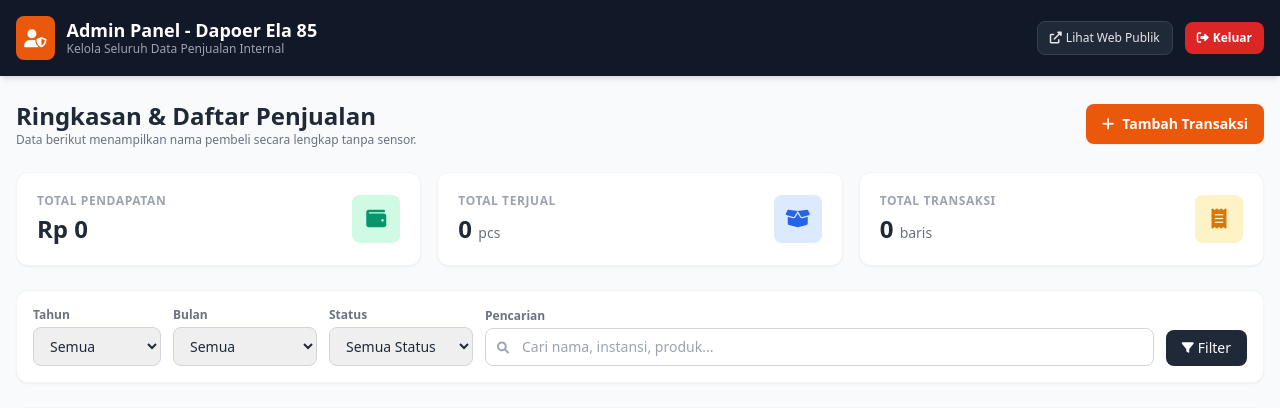
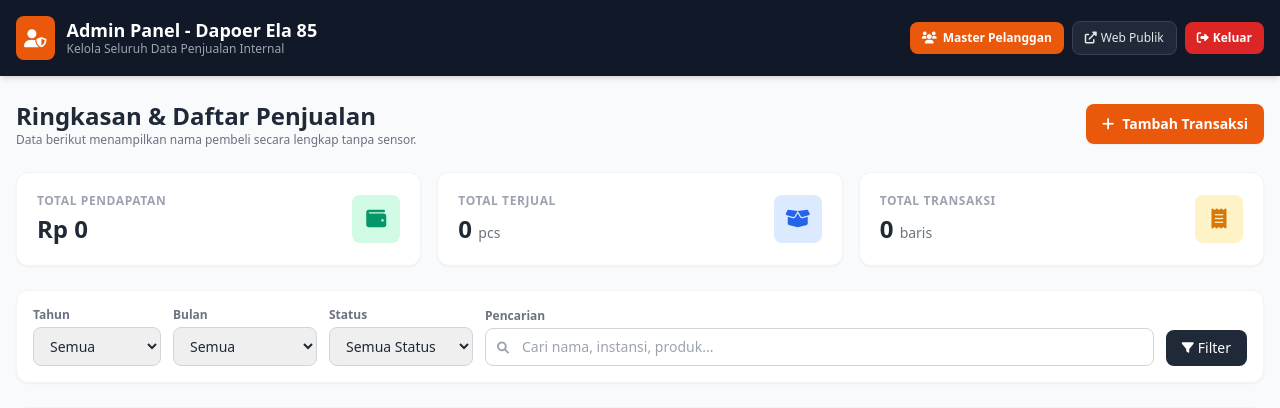
Before and after one commit to dapoerela85/demo, a PHP site: page /admin/index.php in a window 1280 px wide. Shown: the top 408 px of the page. Run offline with PHP 8.4, Linux system fonts and the light colour scheme; the visitor is signed in with stand-in values (Sample User, id 1); data that the repository does not hold is empty; some libraries are stand-ins or nearby versions.

Commit message:
Update index.php

```diff
--- a/admin/index.php
+++ b/admin/index.php
@@ -2,6 +2,7 @@
 // admin/index.php
 require_once __DIR__ . '/auth.php';
 
+// Handle Action Delete (Bisa hapus Single Item atau Hapus Seluruh Transaksi Tanggal Tersebut)
 if ($_SERVER['REQUEST_METHOD'] === 'POST' && isset($_POST['action']) && $_POST['action'] === 'delete') {
     $deleteId = $_POST['id'] ?? null;
     $deleteAllGroup = $_POST['delete_group'] ?? '0';
@@ -33,14 +34,16 @@ if ($_SERVER['REQUEST_METHOD'] === 'POST' && isset($_POST['action']) && $_POST['
     exit;
 }
 
-$year   = $_GET['year'] ?? '';
-$month  = $_GET['month'] ?? '';
+// Filter Parameters
+$year         = $_GET['year'] ?? '';
+$month        = $_GET['month'] ?? '';
 $statusFilter = $_GET['status'] ?? '';
-$search = trim($_GET['search'] ?? '');
-$page   = max(1, intval($_GET['page'] ?? 1));
-$limit  = 10;
-$offset = ($page - 1) * $limit;
+$search       = trim($_GET['search'] ?? '');
+$page         = max(1, intval($_GET['page'] ?? 1));
+$limit        = 10;
+$offset       = ($page - 1) * $limit;
 
+// Query Construction
 $whereClause = "WHERE 1=1";
 $params = [];
 
@@ -63,15 +66,18 @@ if (!empty($search)) {
     $params[':s3'] = "%{$search}%";
 }
 
+// Count Total Rows
 $countStmt = $pdo->prepare("SELECT COUNT(*) FROM penjualan {$whereClause}");
 $countStmt->execute($params);
 $totalRows = $countStmt->fetchColumn();
 $totalPages = max(1, ceil($totalRows / $limit));
 
+// Fetch Data Penjualan
 $dataStmt = $pdo->prepare("SELECT *, (harga_produk * jumlah) AS total_harga FROM penjualan {$whereClause} ORDER BY tgl DESC, id DESC LIMIT {$limit} OFFSET {$offset}");
 $dataStmt->execute($params);
 $salesData = $dataStmt->fetchAll();
 
+// Hitung jumlah item dalam transaksi yang sama (Multi-Item Indicator)
 $itemCountMap = [];
 if (!empty($salesData)) {
     $keys = array_map(function($r) {
@@ -87,6 +93,7 @@ if (!empty($salesData)) {
     }
 }
 
+// Summary
 $summaryStmt = $pdo->prepare("SELECT SUM(harga_produk * jumlah) AS total_revenue, SUM(jumlah) AS total_items, COUNT(*) AS total_trx FROM penjualan {$whereClause}");
 $summaryStmt->execute($params);
 $summary = $summaryStmt->fetch();
@@ -102,8 +109,9 @@ $summary = $summaryStmt->fetch();
 </head>
 <body class="bg-gray-50 text-gray-800 font-sans antialiased">
 
+    <!-- Top Navigation Bar dengan Navigasi Master Pelanggan -->
     <header class="bg-gray-900 text-white shadow-md">
-        <div class="max-w-7xl mx-auto px-4 py-4 flex justify-between items-center">
+        <div class="max-w-7xl mx-auto px-4 py-4 flex flex-wrap justify-between items-center gap-3">
             <div class="flex items-center space-x-3">
                 <div class="bg-orange-600 p-2 rounded-lg text-white font-bold text-lg">
                     <i class="fas fa-user-shield"></i>
@@ -113,10 +121,17 @@ $summary = $summaryStmt->fetch();
                     <p class="text-xs text-gray-400">Kelola Seluruh Data Penjualan Internal</p>
                 </div>
             </div>
-            <div class="flex items-center space-x-3">
+
+            <div class="flex items-center space-x-2">
+                <!-- Navigasi Cepat Master Pelanggan -->
+                <a href="pelanggan.php" class="text-xs bg-orange-600 hover:bg-orange-700 text-white px-3 py-2 rounded-lg font-semibold transition flex items-center gap-1.5 shadow-sm">
+                    <i class="fas fa-users"></i> Master Pelanggan
+                </a>
+
                 <a href="../index.php" target="_blank" class="text-xs bg-gray-800 hover:bg-gray-700 text-gray-200 px-3 py-2 rounded-lg border border-gray-700 transition flex items-center gap-1">
-                    <i class="fas fa-external-link-alt"></i> Lihat Web Publik
+                    <i class="fas fa-external-link-alt"></i> Web Publik
                 </a>
+
                 <a href="logout.php" onclick="return confirm('Apakah Anda yakin ingin keluar?')" class="text-xs bg-red-600 hover:bg-red-700 text-white px-3 py-2 rounded-lg font-semibold transition flex items-center gap-1">
                     <i class="fas fa-sign-out-alt"></i> Keluar
                 </a>
@@ -126,16 +141,20 @@ $summary = $summaryStmt->fetch();
 
     <main class="max-w-7xl mx-auto px-4 py-6 space-y-6">
 
+        <!-- Header Action -->
         <div class="flex flex-col sm:flex-row sm:items-center justify-between gap-4">
             <div>
                 <h2 class="text-2xl font-bold text-gray-800">Ringkasan & Daftar Penjualan</h2>
                 <p class="text-xs text-gray-500">Data berikut menampilkan nama pembeli secara lengkap tanpa sensor.</p>
             </div>
-            <a href="tambah-transaksi.php" class="bg-orange-600 hover:bg-orange-700 text-white text-sm font-semibold px-4 py-2.5 rounded-lg shadow-sm transition flex items-center justify-center gap-2">
-                <i class="fas fa-plus"></i> Tambah Transaksi
-            </a>
+            <div class="flex items-center gap-2">
+                <a href="tambah-transaksi.php" class="bg-orange-600 hover:bg-orange-700 text-white text-sm font-semibold px-4 py-2.5 rounded-lg shadow-sm transition flex items-center justify-center gap-2">
+                    <i class="fas fa-plus"></i> Tambah Transaksi
+                </a>
+            </div>
         </div>
 
+        <!-- KPI Cards -->
         <div class="grid grid-cols-1 md:grid-cols-3 gap-4">
             <div class="bg-white p-5 rounded-xl shadow-sm border border-gray-100 flex items-center justify-between">
                 <div>
@@ -297,6 +316,7 @@ $summary = $summaryStmt->fetch();
                 </table>
             </div>
 
+            <!-- Pagination Bar -->
             <div class="px-4 py-3 bg-gray-50 border-t border-gray-200 flex flex-wrap justify-between items-center gap-2 text-xs text-gray-600">
                 <span>Menampilkan <b><?= count($salesData) ?></b> dari total <b><?= $totalRows ?></b> data</span>
 
```
